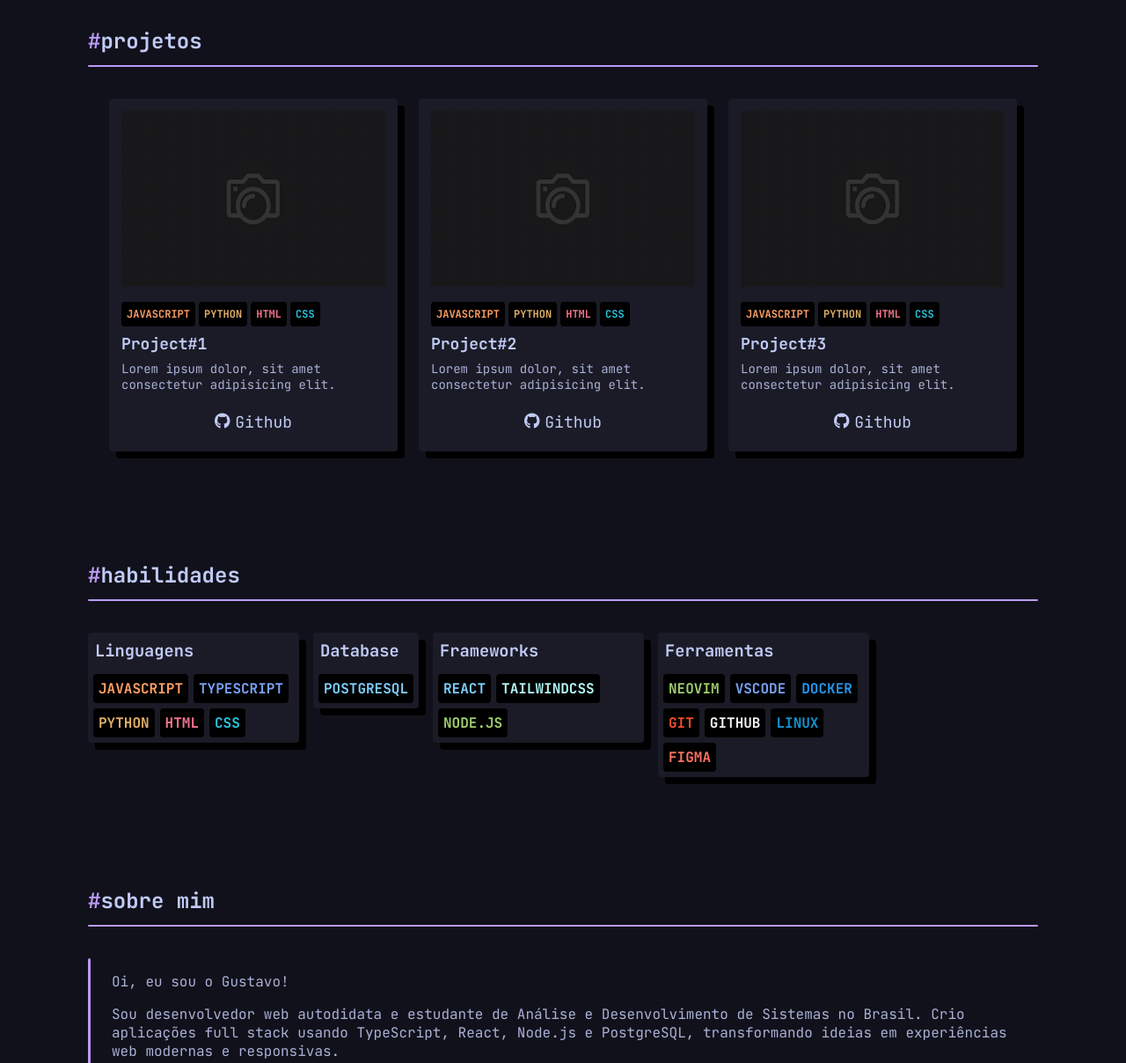
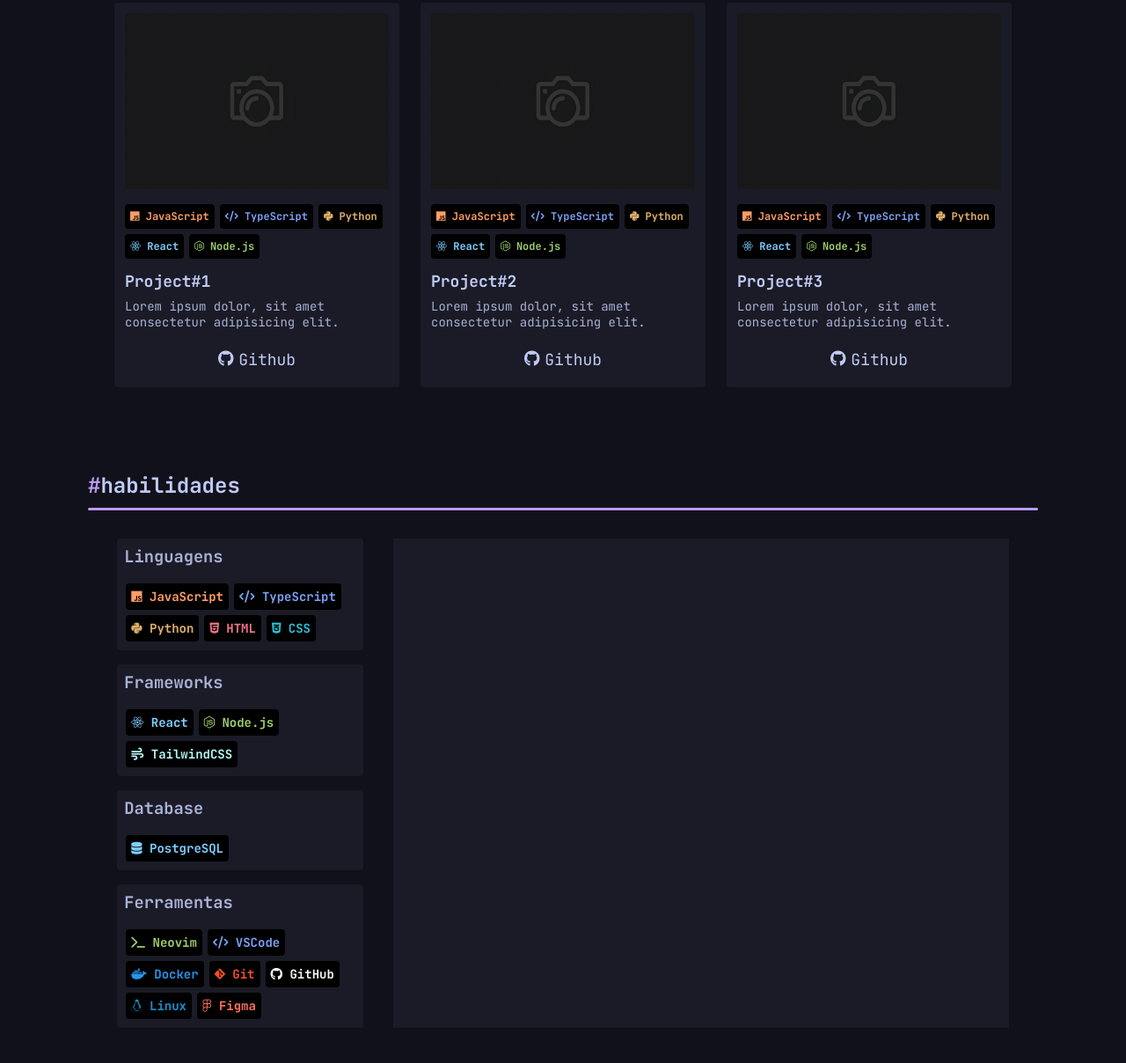
Before and after one commit to gusvsconcelos/hazetheory, a website: page index.html in a window 1280 px wide. Shown: the part 924-2132 px from the top of the page at 88% size. Drawn offline with Linux system fonts and the light colour scheme.

Commit message:
make layout and design adjusts, add icons to skills nodes

```diff
--- a/index.html
+++ b/index.html
@@ -64,7 +64,7 @@
             alt="Fotografia de Gustavo Vasconcelos"
           />
           <p id="working-on">
-            <i class="fa-solid fa-terminal"></i>
+            <i class="fa-solid fa-code-commit"></i>
             Atualmente trabalhando em <strong>Portfólio</strong>
           </p>
         </div>
@@ -74,15 +74,25 @@
       <main>
         <section id="projects" aria-label="Projects">
           <h2><span class="hashtag">#</span>projetos</h2>
-
           <div id="project-list">
             <div id="project-1">
               <img src="./assets/placeholder.png" alt="project-thumbnail" />
               <div id="project-tech">
-                <span class="tech-javascript">JAVASCRIPT</span>
-                <span class="tech-python">PYTHON</span>
-                <span class="tech-html">HTML</span>
-                <span class="tech-css">CSS</span>
+                <span class="tech-javascript"
+                  ><i class="fa-brands fa-js"></i> JavaScript</span
+                >
+                <span class="tech-typescript"
+                  ><i class="fa-solid fa-code"></i> TypeScript</span
+                >
+                <span class="tech-python"
+                  ><i class="fa-brands fa-python"></i> Python</span
+                >
+                <span class="tech-react"
+                  ><i class="fa-brands fa-react"></i> React</span
+                >
+                <span class="tech-nodejs"
+                  ><i class="fa-brands fa-node-js"></i> Node.js</span
+                >
               </div>
               <h4>Project#1</h4>
               <p>Lorem ipsum dolor, sit amet consectetur adipisicing elit.</p>
@@ -94,10 +104,21 @@
             <div id="project-2">
               <img src="./assets/placeholder.png" alt="project-thumbnail" />
               <div id="project-tech">
-                <span class="tech-javascript">JAVASCRIPT</span>
-                <span class="tech-python">PYTHON</span>
-                <span class="tech-html">HTML</span>
-                <span class="tech-css">CSS</span>
+                <span class="tech-javascript"
+                  ><i class="fa-brands fa-js"></i> JavaScript</span
+                >
+                <span class="tech-typescript"
+                  ><i class="fa-solid fa-code"></i> TypeScript</span
+                >
+                <span class="tech-python"
+                  ><i class="fa-brands fa-python"></i> Python</span
+                >
+                <span class="tech-react"
+                  ><i class="fa-brands fa-react"></i> React</span
+                >
+                <span class="tech-nodejs"
+                  ><i class="fa-brands fa-node-js"></i> Node.js</span
+                >
               </div>
               <h4>Project#2</h4>
               <p>Lorem ipsum dolor, sit amet consectetur adipisicing elit.</p>
@@ -109,10 +130,21 @@
             <div id="project-3">
               <img src="./assets/placeholder.png" alt="project-thumbnail" />
               <div id="project-tech">
-                <span class="tech-javascript">JAVASCRIPT</span>
-                <span class="tech-python">PYTHON</span>
-                <span class="tech-html">HTML</span>
-                <span class="tech-css">CSS</span>
+                <span class="tech-javascript"
+                  ><i class="fa-brands fa-js"></i> JavaScript</span
+                >
+                <span class="tech-typescript"
+                  ><i class="fa-solid fa-code"></i> TypeScript</span
+                >
+                <span class="tech-python"
+                  ><i class="fa-brands fa-python"></i> Python</span
+                >
+                <span class="tech-react"
+                  ><i class="fa-brands fa-react"></i> React</span
+                >
+                <span class="tech-nodejs"
+                  ><i class="fa-brands fa-node-js"></i> Node.js</span
+                >
               </div>
               <h4>Project#3</h4>
               <p>Lorem ipsum dolor, sit amet consectetur adipisicing elit.</p>
@@ -127,45 +159,81 @@
           <h2><span class="hashtag">#</span>habilidades</h2>
 
           <div id="skills-container">
+            <div id="skills-categories">
               <div class="skill-box">
                 <h3>Linguagens</h3>
                 <div class="skillSet">
-                <span class="tech-javascript">JAVASCRIPT</span>
-                <span class="tech-typescript">TYPESCRIPT</span>
-                <span class="tech-python">PYTHON</span>
-                <span class="tech-html">HTML</span>
-                <span class="tech-css">CSS</span>
+                  <span class="tech-javascript"
+                    ><i class="fa-brands fa-js"></i> JavaScript</span
+                  >
+                  <span class="tech-typescript"
+                    ><i class="fa-solid fa-code"></i> TypeScript</span
+                  >
+                  <span class="tech-python"
+                    ><i class="fa-brands fa-python"></i> Python</span
+                  >
+                  <span class="tech-html"
+                    ><i class="fa-brands fa-html5"></i> HTML</span
+                  >
+                  <span class="tech-css"
+                    ><i class="fa-brands fa-css3-alt"></i> CSS</span
+                  >
+                </div>
+              </div>
+
+              <div class="skill-box">
+                <h3>Frameworks</h3>
+                <div class="skillSet">
+                  <span class="tech-react"
+                    ><i class="fa-brands fa-react"></i> React</span
+                  >
+                  <span class="tech-nodejs"
+                    ><i class="fa-brands fa-node-js"></i> Node.js</span
+                  >
+                  <span class="tech-tailwindcss"
+                    ><i class="fa-solid fa-wind"></i> TailwindCSS</span
+                  >
                 </div>
               </div>
 
               <div class="skill-box">
                 <h3>Database</h3>
                 <div class="skillSet">
-                <span class="tech-postgresql">POSTGRESQL</span>
-              </div>
-            </div>
-
-            <div class="skill-box">
-              <h3>Frameworks</h3>
-              <div class="skillSet">
-                <span class="tech-react">REACT</span>
-                <span class="tech-tailwindcss">TAILWINDCSS</span>
-                <span class="tech-nodejs">NODE.JS</span>
+                  <span class="tech-postgresql"
+                    ><i class="fa-solid fa-database"></i> PostgreSQL</span
+                  >
                 </div>
               </div>
 
               <div class="skill-box">
                 <h3>Ferramentas</h3>
                 <div class="skillSet">
-                <span class="tech-neovim">NEOVIM</span>
-                <span class="tech-vscode">VSCODE</span>
-                <span class="tech-docker">DOCKER</span>
-                <span class="tech-git">GIT</span>
-                <span class="tech-github">GITHUB</span>
-                <span class="tech-linux">LINUX</span>
-                <span class="tech-figma">FIGMA</span>
+                  <span class="tech-neovim"
+                    ><i class="fa-solid fa-terminal"></i> Neovim</span
+                  >
+                  <span class="tech-vscode"
+                    ><i class="fa-solid fa-code"></i> VSCode</span
+                  >
+                  <span class="tech-docker"
+                    ><i class="fa-brands fa-docker"></i> Docker</span
+                  >
+                  <span class="tech-git"
+                    ><i class="fa-brands fa-git-alt"></i> Git</span
+                  >
+                  <span class="tech-github"
+                    ><i class="fa-brands fa-github"></i> GitHub</span
+                  >
+                  <span class="tech-linux"
+                    ><i class="fa-brands fa-linux"></i> Linux</span
+                  >
+                  <span class="tech-figma"
+                    ><i class="fa-brands fa-figma"></i> Figma</span
+                  >
                 </div>
               </div>
+            </div>
+
+            <div id="skills-progression"></div>
           </div>
         </section>
 
--- a/style/style.css
+++ b/style/style.css
@@ -17,8 +17,8 @@ body {
 }
 
 h2 {
-  margin-top: 125px;
-  padding-bottom: 16px;
+  margin-top: 96px;
+  padding-bottom: 12px;
 }
 
 p {
@@ -144,11 +144,9 @@ select {
 
 #hero {
   display: flex;
-  justify-content: start;
+  justify-content: space-evenly;
   align-items: center;
   flex-direction: row;
-  gap: 64px;
-  margin: 64px 0 64px 0;
 }
 
 #hero-greeting {
@@ -179,10 +177,14 @@ select {
 }
 
 #working-on {
-  min-width: 420px;
-  padding: 16px;
+  display: flex;
+  justify-content: center;
+  align-items: center;
+  gap: 10px;
+  min-width: 410px;
+  padding: 12px;
   border-radius: 4px;
-  box-shadow: 8px 8px 0 black;
+  box-shadow: -10px 8px 0 black;
   background-color: #1a1b26;
   text-align: center;
   font-style: italic;
@@ -190,17 +192,17 @@ select {
 }
 
 #working-on i {
-  margin-right: 10px;
-  font-size: 18px;
+  margin-right: 12px;
+  font-size: 22px;
   color: #bb9af7;
 }
 
 main h2::after {
   content: "";
   display: block;
-  height: 2px;
   flex-grow: 1;
-  margin-top: 12px;
+  margin-top: 10px;
+  height: 3px;
   border-radius: 100px;
   background-color: #bb9af7;
 }
@@ -208,17 +210,16 @@ main h2::after {
 #project-list {
   display: flex;
   justify-content: center;
-  align-items: center;
   flex-wrap: wrap;
   gap: 24px;
 }
 
 #project-list > div {
   width: 300px;
-  padding: 14px;
+  padding: 12px;
   border-radius: 4px;
   background-color: #1a1b26;
-  box-shadow: 8px 8px 0 black;
+  /* box-shadow: -8px 6px 0 black; */
 }
 
 #project-list img {
@@ -249,27 +250,31 @@ main h2::after {
 
 #skills-container {
   display: flex;
-  flex-wrap: wrap;
-  justify-content: start;
+  justify-content: space-evenly;
+  align-items: flex-start;
+}
+
+#skills-categories {
+  display: flex;
+  flex-direction: column;
   gap: 16px;
 }
 
 .skill-box {
   height: fit-content;
-  max-width: 240px;
+  max-width: 280px;
   border-radius: 4px;
   background-color: #1a1b26;
-  box-shadow: 8px 8px 0 black;
 }
 
 .skill-box > h3 {
   margin: 0;
   padding: 8px;
-  color: #c0caf5;
+  color: #a9b1d6;
 }
 
 .skill-box > div {
-  padding: 6px;
+  padding: 10px;
 }
 
 .skillSet {
@@ -278,11 +283,17 @@ main h2::after {
   gap: 6px;
 }
 
+#skills-progression {
+  width: 700px;
+  height: 556px;
+  background-color: #1a1b26;
+}
+
 .skillSet > span,
 #project-tech > span {
   padding: 6px;
   border-radius: 4px;
-  font-size: 16px;
+  font-size: 14px;
   font-weight: bold;
   background-color: black;
 }
@@ -293,8 +304,7 @@ main h2::after {
 }
 
 #project-tech > span {
-  margin-right: 4px;
-  padding: 6px;
+  margin: 0 6px 6px 0;
   font-size: 12px;
 }
 
@@ -371,7 +381,7 @@ main h2::after {
 }
 
 footer > p {
-  margin: 80px 0 0 0;
+  margin: 96px 0 0 0;
   padding: 8px;
   text-align: center;
   font-size: 12px;
```
Also changed, not shown: assets/photograph.png. Lines whose indentation alone changed are shown as unchanged.
